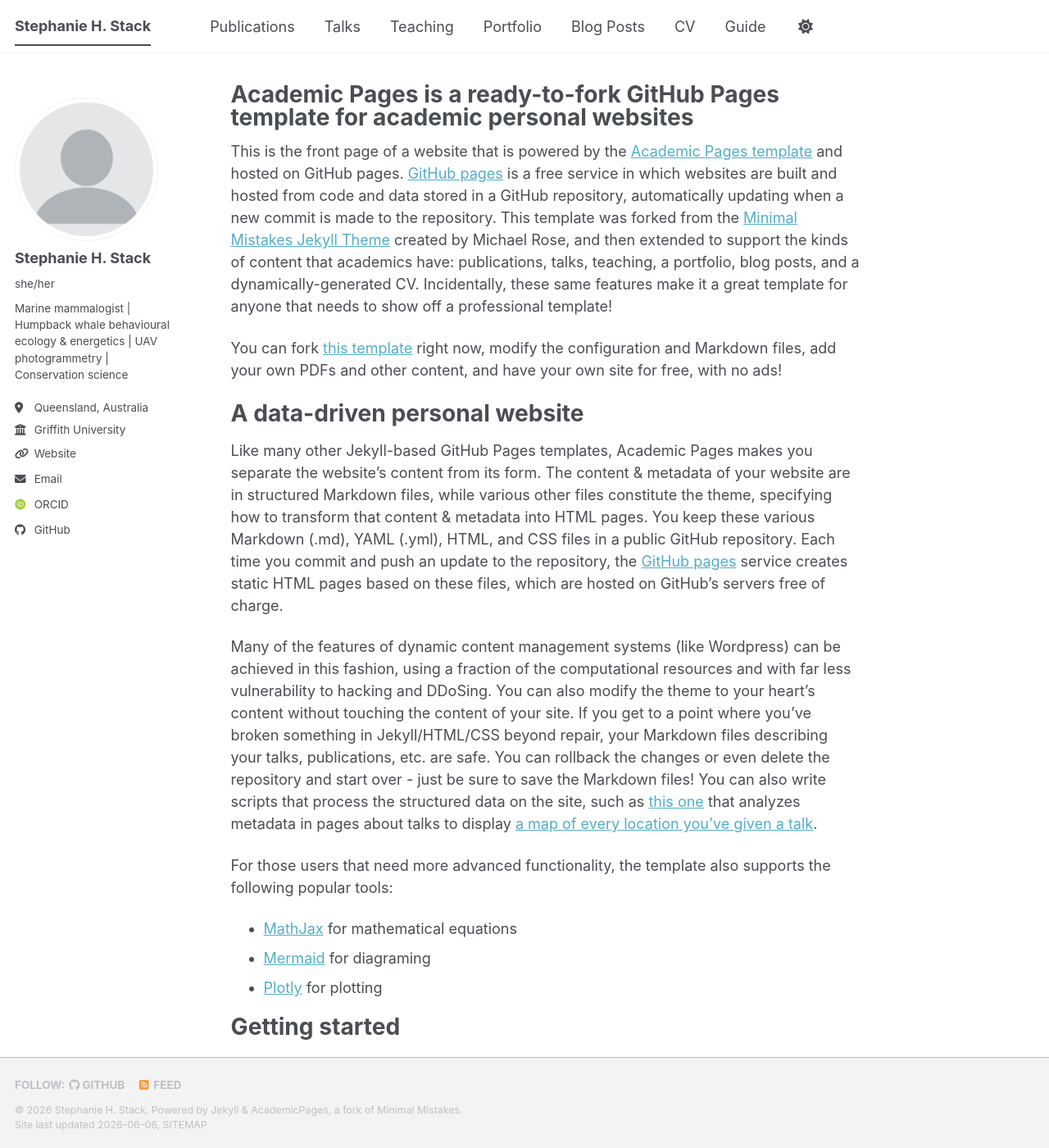
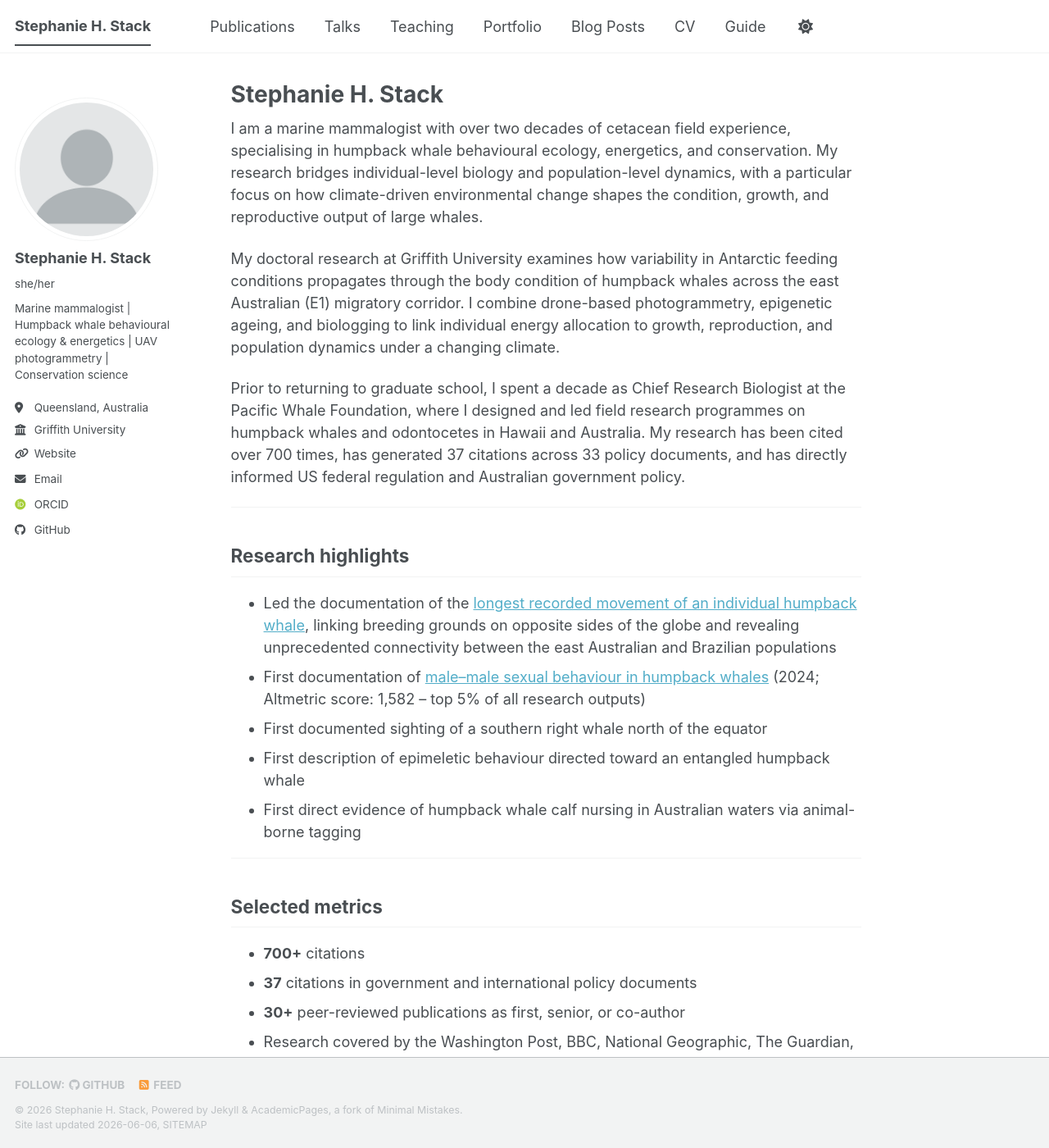
Before and after one commit to stephaniestack/stephaniestack.github.io, a Jekyll site: the page built from _pages/about.md, in a window 1280 px wide and 1400 px high. Shown: the whole window at 82% size. Built offline with Jekyll 4.4.1, drawn with Linux system fonts in a browser that asks for light colours; some web fonts are replaced; a script bundle is joined from its source files by our own code; library files that are not in the unit come from our copies; some of the changed text lies outside the part shown.

Commit message:
Update about.md

```diff
--- a/_pages/about.md
+++ b/_pages/about.md
@@ -1,56 +1,43 @@
 ---
 permalink: /
-title: "Academic Pages is a ready-to-fork GitHub Pages template for academic personal websites"
+title: "Stephanie H. Stack"
 author_profile: true
 redirect_from:
   - /about/
   - /about.html
 ---
 
-This is the front page of a website that is powered by the [Academic Pages template](https://github.com/academicpages/academicpages.github.io) and hosted on GitHub pages. [GitHub pages](https://pages.github.com) is a free service in which websites are built and hosted from code and data stored in a GitHub repository, automatically updating when a new commit is made to the repository. This template was forked from the [Minimal Mistakes Jekyll Theme](https://mmistakes.github.io/minimal-mistakes/) created by Michael Rose, and then extended to support the kinds of content that academics have: publications, talks, teaching, a portfolio, blog posts, and a dynamically-generated CV. Incidentally, these same features make it a great template for anyone that needs to show off a professional template!
+I am a marine mammalogist with over two decades of cetacean field experience, specialising in humpback whale behavioural ecology, energetics, and conservation. My research bridges individual-level biology and population-level dynamics, with a particular focus on how climate-driven environmental change shapes the condition, growth, and reproductive output of large whales.
 
- You can fork [this template](https://github.com/academicpages/academicpages.github.io) right now, modify the configuration and Markdown files, add your own PDFs and other content, and have your own site for free, with no ads!
+My doctoral research at Griffith University examines how variability in Antarctic feeding conditions propagates through the body condition of humpback whales across the east Australian (E1) migratory corridor. I combine drone-based photogrammetry, epigenetic ageing, and biologging to link individual energy allocation to growth, reproduction, and population dynamics under a changing climate.
 
-A data-driven personal website
-======
-Like many other Jekyll-based GitHub Pages templates, Academic Pages makes you separate the website's content from its form. The content & metadata of your website are in structured Markdown files, while various other files constitute the theme, specifying how to transform that content & metadata into HTML pages. You keep these various Markdown (.md), YAML (.yml), HTML, and CSS files in a public GitHub repository. Each time you commit and push an update to the repository, the [GitHub pages](https://pages.github.com/) service creates static HTML pages based on these files, which are hosted on GitHub's servers free of charge.
+Prior to returning to graduate school, I spent a decade as Chief Research Biologist at the Pacific Whale Foundation, where I designed and led field research programmes on humpback whales and odontocetes in Hawaii and Australia. My research has been cited over 700 times, has generated 37 citations across 33 policy documents, and has directly informed US federal regulation and Australian government policy.
 
-Many of the features of dynamic content management systems (like Wordpress) can be achieved in this fashion, using a fraction of the computational resources and with far less vulnerability to hacking and DDoSing. You can also modify the theme to your heart's content without touching the content of your site. If you get to a point where you've broken something in Jekyll/HTML/CSS beyond repair, your Markdown files describing your talks, publications, etc. are safe. You can rollback the changes or even delete the repository and start over - just be sure to save the Markdown files! You can also write scripts that process the structured data on the site, such as [this one](https://github.com/academicpages/academicpages.github.io/blob/master/talkmap.ipynb) that analyzes metadata in pages about talks to display [a map of every location you've given a talk](https://academicpages.github.io/talkmap.html).
+---
 
-For those users that need more advanced functionality, the template also supports the following popular tools:
-- [MathJax](https://www.mathjax.org/) for mathematical equations
-- [Mermaid](https://mermaid.js.org/) for diagraming
-- [Plotly](https://plotly.com/javascript/) for plotting
+## Research highlights
 
-Getting started
-======
-1. Register a GitHub account if you don't have one and confirm your e-mail (required!)
-1. Fork [this template](https://github.com/academicpages/academicpages.github.io) by clicking the "Use this template" button in the top right.
-1. Go to the repository's settings (rightmost item in the tabs that start with "Code", should be below "Unwatch"). Rename the repository "[your GitHub username].github.io", which will also be your website's URL.
-1. Set site-wide configuration and create content & metadata (see below -- also see [this set of diffs](https://archive.is/3TPas) showing what files were changed to set up [an example site](https://getorg-testacct.github.io) for a user with the username "getorg-testacct")
-1. Upload any files (like PDFs, .zip files, etc.) to the files/ directory. They will appear at https://[your GitHub username].github.io/files/example.pdf.
-1. Check status by going to the repository settings, in the "GitHub pages" section
+- Led the documentation of the [longest recorded movement of an individual humpback whale](https://royalsocietypublishing.org/doi/10.1098/rsos.260251), linking breeding grounds on opposite sides of the globe and revealing unprecedented connectivity between the east Australian and Brazilian populations
+- First documentation of [male--male sexual behaviour in humpback whales](https://onlinelibrary.wiley.com/doi/10.1111/MMS.13119) (2024; Altmetric score: 1,582 -- top 5% of all research outputs)
+- First documented sighting of a southern right whale north of the equator
+- First description of epimeletic behaviour directed toward an entangled humpback whale
+- First direct evidence of humpback whale calf nursing in Australian waters via animal-borne tagging
 
-Site-wide configuration
-------
-The main configuration file for the site is in the base directory in [_config.yml](https://github.com/academicpages/academicpages.github.io/blob/master/_config.yml), which defines the content in the sidebars and other site-wide features. You will need to replace the default variables with ones about yourself and your site's github repository. The configuration file for the top menu is in [_data/navigation.yml](https://github.com/academicpages/academicpages.github.io/blob/master/_data/navigation.yml). For example, if you don't have a portfolio or blog posts, you can remove those items from that navigation.yml file to remove them from the header.
+---
 
-Create content & metadata
-------
-For site content, there is one Markdown file for each type of content, which are stored in directories like _publications, _talks, _posts, _teaching, or _pages. For example, each talk is a Markdown file in the [_talks directory](https://github.com/academicpages/academicpages.github.io/tree/master/_talks). At the top of each Markdown file is structured data in YAML about the talk, which the theme will parse to do lots of cool stuff. The same structured data about a talk is used to generate the list of talks on the [Talks page](https://academicpages.github.io/talks), each [individual page](https://academicpages.github.io/talks/2012-03-01-talk-1) for specific talks, the talks section for the [CV page](https://academicpages.github.io/cv), and the [map of places you've given a talk](https://academicpages.github.io/talkmap.html) (if you run this [python file](https://github.com/academicpages/academicpages.github.io/blob/master/talkmap.py) or [Jupyter notebook](https://github.com/academicpages/academicpages.github.io/blob/master/talkmap.ipynb), which creates the HTML for the map based on the contents of the _talks directory).
+## Selected metrics
 
-**Markdown generator**
+- **700+** citations
+- **37** citations in government and international policy documents
+- **30+** peer-reviewed publications as first, senior, or co-author
+- Research covered by the Washington Post, BBC, National Geographic, The Guardian, and People Magazine
 
-The repository includes [a set of Jupyter notebooks](https://github.com/academicpages/academicpages.github.io/tree/master/markdown_generator
-) that converts a CSV containing structured data about talks or presentations into individual Markdown files that will be properly formatted for the Academic Pages template. The sample CSVs in that directory are the ones I used to create my own personal website at stuartgeiger.com. My usual workflow is that I keep a spreadsheet of my publications and talks, then run the code in these notebooks to generate the Markdown files, then commit and push them to the GitHub repository.
+---
 
-How to edit your site's GitHub repository
-------
-Many people use a git client to create files on their local computer and then push them to GitHub's servers. If you are not familiar with git, you can directly edit these configuration and Markdown files directly in the github.com interface. Navigate to a file (like [this one](https://github.com/academicpages/academicpages.github.io/blob/master/_talks/2012-03-01-talk-1.md) and click the pencil icon in the top right of the content preview (to the right of the "Raw | Blame | History" buttons). You can delete a file by clicking the trashcan icon to the right of the pencil icon. You can also create new files or upload files by navigating to a directory and clicking the "Create new file" or "Upload files" buttons.
+## Field expertise
 
-Example: editing a Markdown file for a talk
-![Editing a Markdown file for a talk](/images/editing-talk.png)
+I have extensive hands-on experience with UAV-based aerial photogrammetry, photo-identification, behavioural focal follows, biopsy sampling, biologging tag deployment, line transect surveys, and large whale entanglement response. I hold FAA Part 107 and CASA Remote Pilot Licences and am a NOAA-certified Level 3 Large Whale Entanglement Responder.
 
-For more info
-------
-More info about configuring Academic Pages can be found in [the guide](https://academicpages.github.io/markdown/), the [growing wiki](https://github.com/academicpages/academicpages.github.io/wiki), and you can always [ask a question on GitHub](https://github.com/academicpages/academicpages.github.io/discussions). The [guides for the Minimal Mistakes theme](https://mmistakes.github.io/minimal-mistakes/docs/configuration/) (which this theme was forked from) might also be helpful.
+---
+
+*I am affiliated with the [Humpback Whale Sentinel Programme](https://www.griffith.edu.au) at Griffith University and [Saltwater Science](https://saltwaterscience.org). I am an Invited Participant in the Scientific Committee of the International Whaling Commission.*
```
